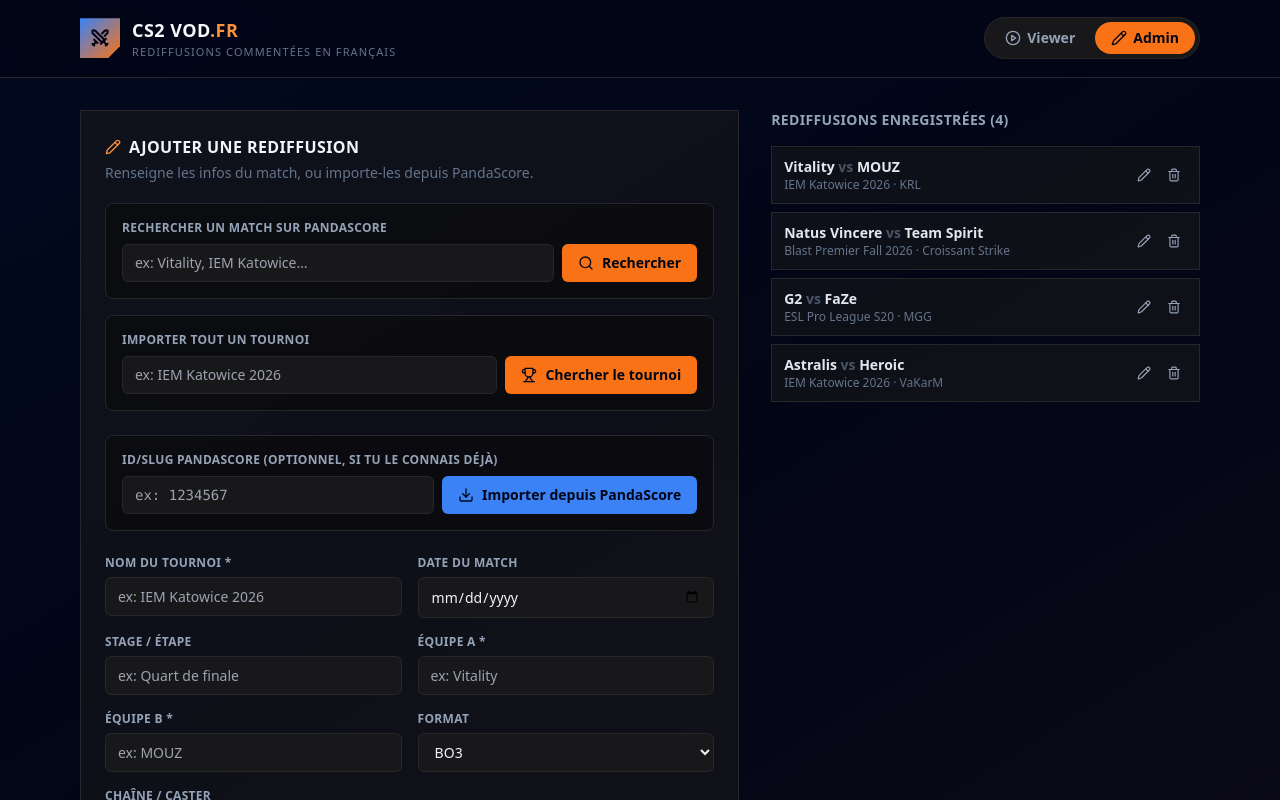
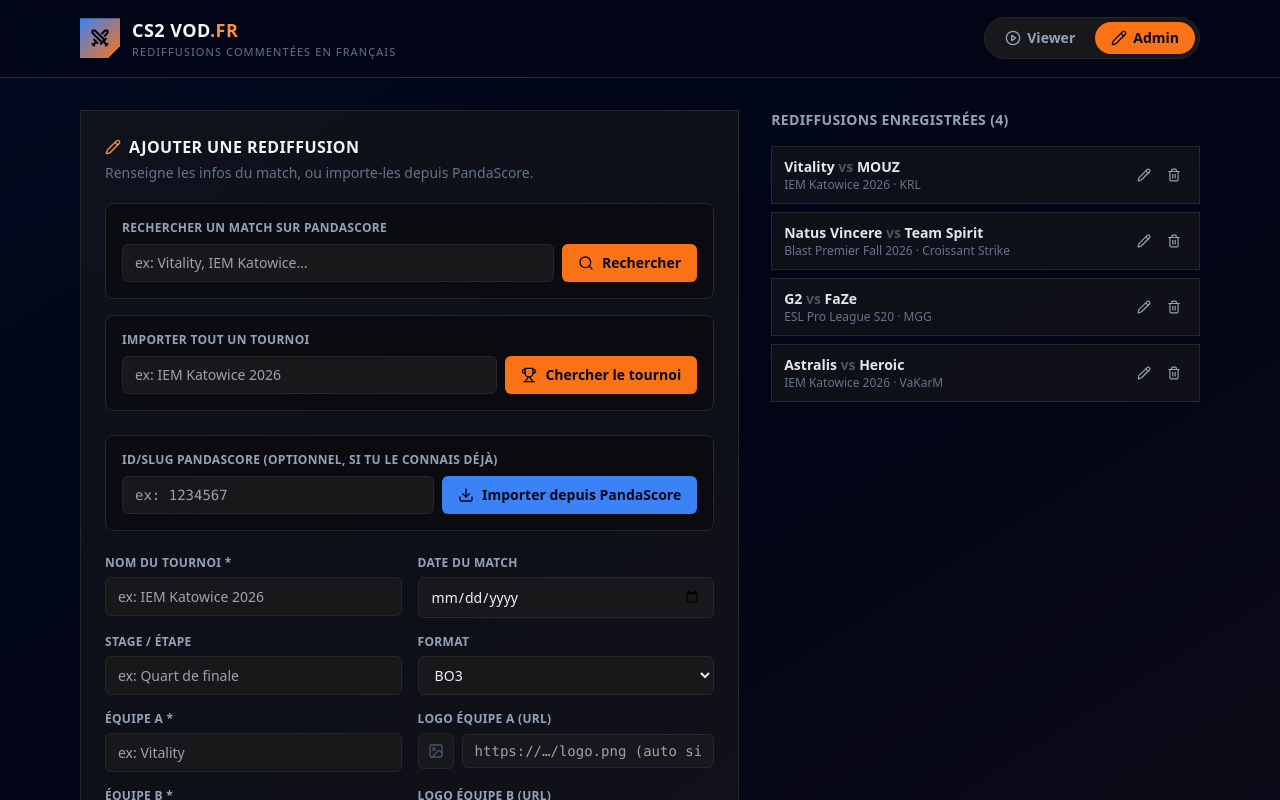
Before and after one commit to hctn/cs2_vod_fr_app, a React (Vite) app: page / in a window 1280 px wide. Both pictures are taken after a click on the button "Admin". Shown: the top 800 px of the page. Built offline with nearby package versions, Linux system fonts and the light colour scheme.

Commit message:
Add files via upload

```diff
--- a/src/App.jsx
+++ b/src/App.jsx
@@ -19,6 +19,7 @@
   AlertTriangle,
   Link2,
   Calendar,
+  Image as ImageIcon,
 } from "lucide-react";
 
 /* ============================================================================
@@ -26,6 +27,12 @@
    Un seul fichier, prêt à intégrer dans un projet React + Tailwind + lucide-react.
    Persistance locale via localStorage. Import optionnel des métadonnées de
    match depuis un proxy PandaScore (https://cs2-vod-fr.onrender.com).
+
+   Logos d'équipes : le proxy PandaScore renvoie désormais teamALogo /
+   teamBLogo (URL du logo, champ "image_url" de PandaScore) en plus des noms.
+   Ces URLs sont stockées telles quelles sur chaque match et affichées dans
+   TeamBlock, avec repli automatique sur l'initiale de l'équipe si l'URL est
+   absente ou si l'image ne charge pas (onError).
    ============================================================================ */
 
 const STORAGE_KEY = "cs2vodfr_matches";
@@ -43,7 +50,9 @@
     tournament: "IEM Katowice 2026",
     stage: "Quart de finale",
     teamA: "Vitality",
+    teamALogo: "",
     teamB: "MOUZ",
+    teamBLogo: "",
     format: "BO3",
     caster: "KRL",
     platform: "twitch",
@@ -59,7 +68,9 @@
     tournament: "Blast Premier Fall 2026",
     stage: "Demi-finale",
     teamA: "Natus Vincere",
+    teamALogo: "",
     teamB: "Team Spirit",
+    teamBLogo: "",
     format: "BO3",
     caster: "Croissant Strike",
     platform: "youtube",
@@ -75,7 +86,9 @@
     tournament: "ESL Pro League S20",
     stage: "Poules",
     teamA: "G2",
+    teamALogo: "",
     teamB: "FaZe",
+    teamBLogo: "",
     format: "BO1",
     caster: "MGG",
     platform: "twitch",
@@ -91,7 +104,9 @@
     tournament: "IEM Katowice 2026",
     stage: "Finale",
     teamA: "Astralis",
+    teamALogo: "",
     teamB: "Heroic",
+    teamBLogo: "",
     format: "BO5",
     caster: "VaKarM",
     platform: "youtube",
@@ -109,7 +124,9 @@
   tournament: "",
   stage: "",
   teamA: "",
+  teamALogo: "",
   teamB: "",
+  teamBLogo: "",
   format: "BO3",
   caster: "",
   platform: "twitch",
@@ -165,11 +182,14 @@
 }
 
 function normalizePandaScorePayload(data) {
-  // Forme exacte renvoyée par index.js (simplifyMatch) : teamA, teamB,
-  // tournament, stage, format sont déjà des chaînes prêtes à l'emploi.
+  // Forme exacte renvoyée par index.js (extractMatchFields) : teamA, teamB,
+  // teamALogo, teamBLogo, tournament, stage, format sont déjà des valeurs
+  // prêtes à l'emploi.
   return {
     teamA: data?.teamA ?? "",
+    teamALogo: data?.teamALogo ?? "",
     teamB: data?.teamB ?? "",
+    teamBLogo: data?.teamBLogo ?? "",
     tournament: data?.tournament ?? "",
     stage: data?.stage ?? "",
     format: data?.format || "BO3",
@@ -307,7 +327,7 @@
   }
 
   function startEdit(match) {
-    setForm({ ...match });
+    setForm({ ...form, ...EMPTY_FORM, ...match });
     setMode("admin");
     setPandaError("");
     window.scrollTo({ top: 0, behavior: "smooth" });
@@ -365,7 +385,9 @@
         ...f,
         pandascoreId: normalized.pandascoreId || target,
         teamA: normalized.teamA || f.teamA,
+        teamALogo: normalized.teamALogo || f.teamALogo,
         teamB: normalized.teamB || f.teamB,
+        teamBLogo: normalized.teamBLogo || f.teamBLogo,
         tournament: normalized.tournament || f.tournament,
         stage: normalized.stage || f.stage,
         format: normalized.format || f.format,
@@ -438,7 +460,9 @@
       ...f,
       pandascoreId: result.pandascoreId != null ? String(result.pandascoreId) : "",
       teamA: result.teamA || f.teamA,
+      teamALogo: result.teamALogo || f.teamALogo,
       teamB: result.teamB || f.teamB,
+      teamBLogo: result.teamBLogo || f.teamBLogo,
       tournament: result.tournament || f.tournament,
       stage: result.stage || f.stage,
       format: result.format || f.format,
@@ -516,7 +540,9 @@
             tournament: r.tournament || label,
             stage: r.stage || "",
             teamA: r.teamA || "",
+            teamALogo: r.teamALogo || "",
             teamB: r.teamB || "",
+            teamBLogo: r.teamBLogo || "",
             format: r.format || "BO3",
           }));
         setBulkImportFeedback(
@@ -830,9 +856,9 @@
 
         {/* Teams */}
         <div className="flex items-center justify-between gap-2">
-          <TeamBlock name={match.teamA} />
+          <TeamBlock name={match.teamA} logo={match.teamALogo} />
           <span className="shrink-0 font-mono text-sm font-bold text-slate-600">VS</span>
-          <TeamBlock name={match.teamB} align="right" />
+          <TeamBlock name={match.teamB} logo={match.teamBLogo} align="right" />
         </div>
 
         {/* Meta row */}
@@ -872,13 +898,29 @@
   );
 }
 
-function TeamBlock({ name, align = "left" }) {
+// Affiche le logo de l'équipe (URL PandaScore ou saisie manuelle). En cas
+// d'URL manquante ou d'échec de chargement (onError), on retombe sur un
+// rond avec l'initiale de l'équipe — jamais d'icône cassée à l'écran.
+function TeamBlock({ name, logo, align = "left" }) {
+  const [imgFailed, setImgFailed] = useState(false);
   const initial = (name || "?").trim().charAt(0).toUpperCase();
+  const showLogo = Boolean(logo) && !imgFailed;
+
   return (
     <div className={`flex min-w-0 flex-1 items-center gap-2 ${align === "right" ? "flex-row-reverse text-right" : ""}`}>
+      {showLogo ? (
+        <img
+          src={logo}
+          alt={name ? `Logo ${name}` : "Logo équipe"}
+          onError={() => setImgFailed(true)}
+          className="h-8 w-8 shrink-0 rounded-full bg-zinc-800 object-contain p-0.5"
+          loading="lazy"
+        />
+      ) : (
         <div className="flex h-8 w-8 shrink-0 items-center justify-center rounded-full bg-zinc-800 font-mono text-sm font-bold text-slate-300">
           {initial}
         </div>
+      )}
       <span className="truncate text-sm font-bold text-slate-100">{name}</span>
     </div>
   );
@@ -978,8 +1020,10 @@
                     <button
                       type="button"
                       onClick={() => useSearchResult(r)}
-                      className="flex w-full flex-col gap-0.5 bg-zinc-900 px-3 py-2 text-left text-xs transition-colors hover:bg-zinc-800"
+                      className="flex w-full items-center gap-2 bg-zinc-900 px-3 py-2 text-left text-xs transition-colors hover:bg-zinc-800"
                     >
+                      <SearchResultLogos teamALogo={r.teamALogo} teamBLogo={r.teamBLogo} />
+                      <span className="flex min-w-0 flex-col gap-0.5">
                         <span className="font-semibold text-slate-200">
                           {r.teamA || "?"} <span className="text-slate-600">vs</span>{" "}
                           {r.teamB || "?"}
@@ -989,8 +1033,9 @@
                             </span>
                           )}
                         </span>
-                      <span className="text-slate-500">
+                        <span className="truncate text-slate-500">
                           {[r.tournament, r.stage].filter(Boolean).join(" · ") || r.name}
+                        </span>
                       </span>
                     </button>
                   </li>
@@ -1142,6 +1187,17 @@
                   className="input"
                 />
               </Field>
+              <Field label="Format">
+                <select
+                  value={form.format}
+                  onChange={(e) => updateForm("format", e.target.value)}
+                  className="input"
+                >
+                  <option value="BO1">BO1</option>
+                  <option value="BO3">BO3</option>
+                  <option value="BO5">BO5</option>
+                </select>
+              </Field>
               <Field label="Équipe A *">
                 <input
                   required
@@ -1150,6 +1206,17 @@
                   placeholder="ex: Vitality"
                   className="input"
                 />
+              </Field>
+              <Field label="Logo équipe A (URL)">
+                <div className="flex items-center gap-2">
+                  <LogoPreview url={form.teamALogo} />
+                  <input
+                    value={form.teamALogo}
+                    onChange={(e) => updateForm("teamALogo", e.target.value)}
+                    placeholder="https://…/logo.png (auto si importé)"
+                    className="input font-mono text-xs"
+                  />
+                </div>
               </Field>
               <Field label="Équipe B *">
                 <input
@@ -1160,16 +1227,16 @@
                   className="input"
                 />
               </Field>
-              <Field label="Format">
-                <select
-                  value={form.format}
-                  onChange={(e) => updateForm("format", e.target.value)}
-                  className="input"
-                >
-                  <option value="BO1">BO1</option>
-                  <option value="BO3">BO3</option>
-                  <option value="BO5">BO5</option>
-                </select>
+              <Field label="Logo équipe B (URL)">
+                <div className="flex items-center gap-2">
+                  <LogoPreview url={form.teamBLogo} />
+                  <input
+                    value={form.teamBLogo}
+                    onChange={(e) => updateForm("teamBLogo", e.target.value)}
+                    placeholder="https://…/logo.png (auto si importé)"
+                    className="input font-mono text-xs"
+                  />
+                </div>
               </Field>
               <Field label="Chaîne / Caster">
                 <input
@@ -1351,6 +1418,62 @@
   );
 }
 
+// Petite pastille d'aperçu à côté du champ "Logo équipe (URL)" dans le
+// formulaire admin. Repli sur une icône image grisée si l'URL est vide ou
+// invalide.
+function LogoPreview({ url }) {
+  const [failed, setFailed] = useState(false);
+
+  useEffect(() => {
+    setFailed(false);
+  }, [url]);
+
+  const showLogo = Boolean(url) && !failed;
+
+  return (
+    <div className="flex h-9 w-9 shrink-0 items-center justify-center rounded-md border border-zinc-800 bg-zinc-900">
+      {showLogo ? (
+        <img
+          src={url}
+          alt="Aperçu du logo"
+          onError={() => setFailed(true)}
+          className="h-full w-full rounded-md object-contain p-0.5"
+        />
+      ) : (
+        <ImageIcon className="h-4 w-4 text-slate-600" />
+      )}
+    </div>
+  );
+}
+
+// Mini-logos côte à côte dans un résultat de recherche PandaScore (liste
+// "Rechercher un match sur PandaScore"). Purement décoratif ; pas de repli
+// visible si absent (juste rien à cet endroit).
+function SearchResultLogos({ teamALogo, teamBLogo }) {
+  if (!teamALogo && !teamBLogo) return null;
+  return (
+    <span className="flex shrink-0 items-center -space-x-1.5">
+      <MiniLogo url={teamALogo} />
+      <MiniLogo url={teamBLogo} />
+    </span>
+  );
+}
+
+function MiniLogo({ url }) {
+  const [failed, setFailed] = useState(false);
+  if (!url || failed) {
+    return <span className="h-5 w-5 rounded-full border border-zinc-800 bg-zinc-800" />;
+  }
+  return (
+    <img
+      src={url}
+      alt=""
+      onError={() => setFailed(true)}
+      className="h-5 w-5 rounded-full border border-zinc-900 bg-zinc-800 object-contain"
+    />
+  );
+}
+
 function Field({ label, children }) {
   return (
     <div>
```
Lines whose indentation alone changed are shown as unchanged.
